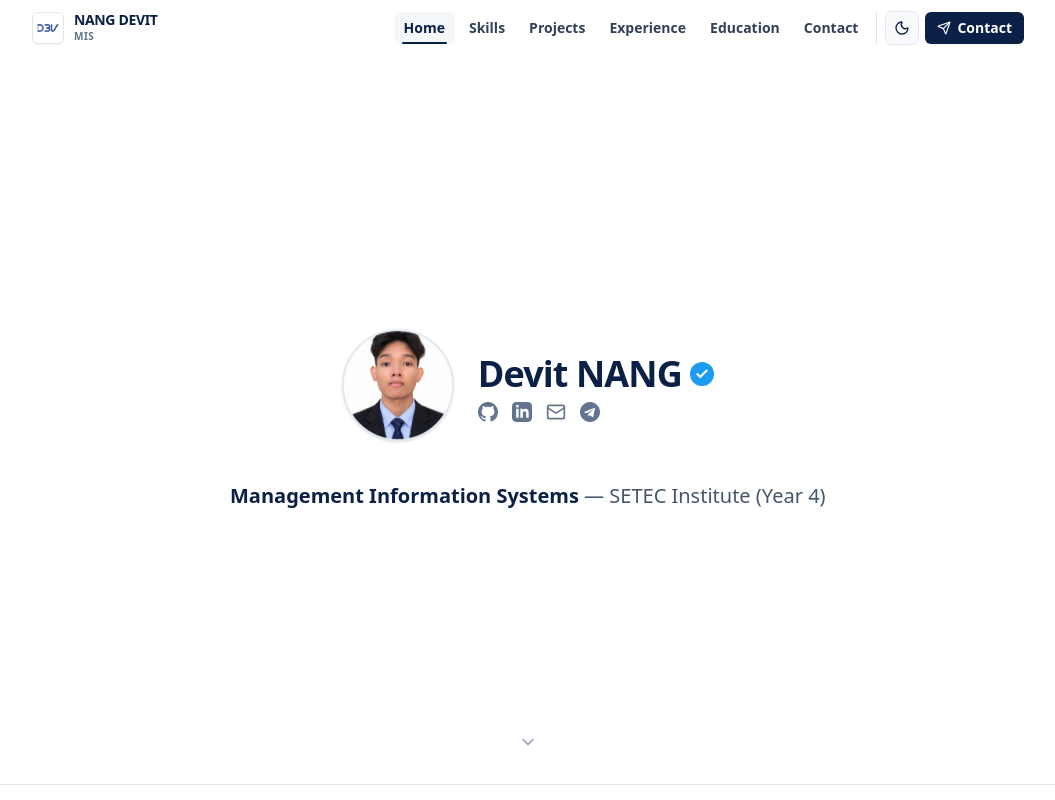
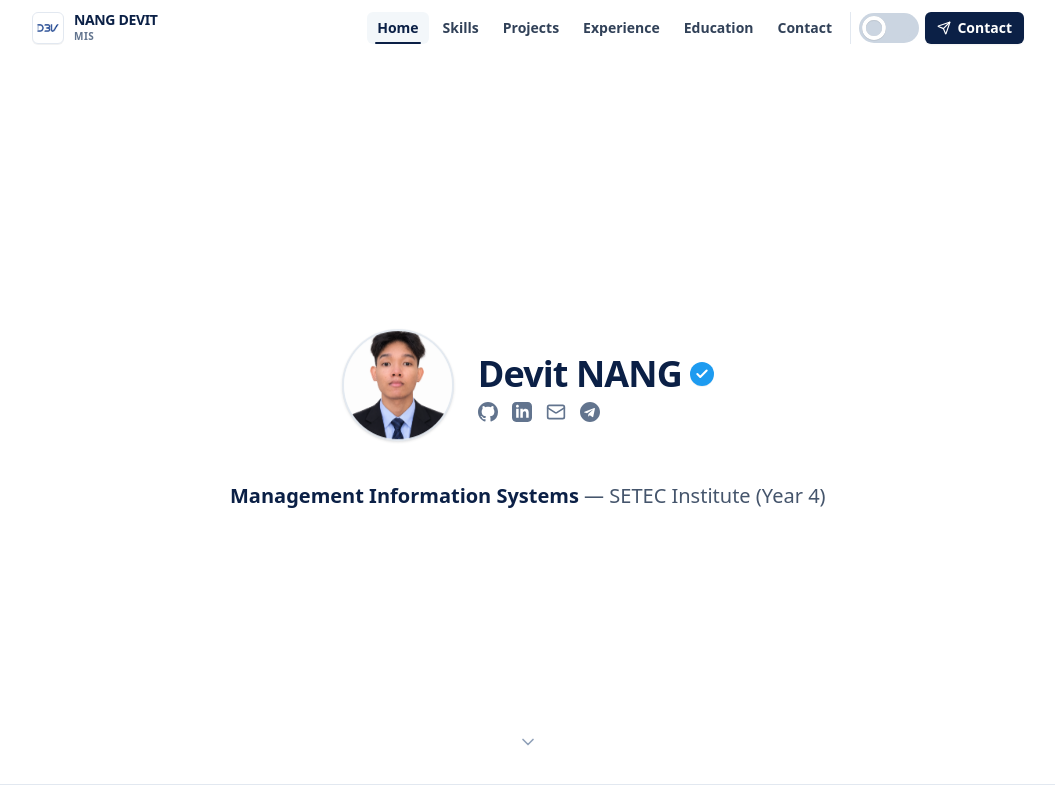
Before and after one commit to devitnang/Nang-Devit_MIS_Portfolio, a Next.js app: page / in a window 1280 px wide. Shown: the top 800 px of the page, without its empty margins (112-1167 px from the left). Built offline with nearby package versions, Linux system fonts and the light colour scheme.

Commit message:
feat(ui): implement fluid SVG liquid dark/light switch with smooth page transition

```diff
--- a/src/app/globals.css
+++ b/src/app/globals.css
@@ -236,3 +236,103 @@ body {
 .animate-scroll-indicator {
   animation: floatIndicator 2s ease-in-out infinite;
 }
+
+/* =========================================================================
+   Ultra-Smooth Theme Mode Crossfade Transition for Entire Website
+   ========================================================================= */
+html.theme-transitioning,
+html.theme-transitioning *,
+html.theme-transitioning *::before,
+html.theme-transitioning *::after {
+  transition:
+    background-color 0.45s cubic-bezier(0.4, 0, 0.2, 1),
+    border-color 0.45s cubic-bezier(0.4, 0, 0.2, 1),
+    color 0.45s cubic-bezier(0.4, 0, 0.2, 1),
+    fill 0.45s cubic-bezier(0.4, 0, 0.2, 1),
+    stroke 0.45s cubic-bezier(0.4, 0, 0.2, 1),
+    box-shadow 0.45s cubic-bezier(0.4, 0, 0.2, 1) !important;
+  transition-delay: 0s !important;
+}
+
+/* =========================================================================
+   Modern Liquid-Glass Fluid SVG Theme Toggle Switch
+   ========================================================================= */
+.theme-switch-wrapper {
+  display: inline-flex;
+  align-items: center;
+  position: relative;
+  padding: 5px;
+}
+
+.theme-switch-wrapper input[type="checkbox"] {
+  position: absolute;
+  opacity: 0;
+  width: 0;
+  height: 0;
+  pointer-events: none;
+}
+
+.theme-switch {
+  --a: 0.52s cubic-bezier(0.34, 1.25, 0.64, 1);
+  --track-bg: #cbd5e1;
+  --knob-color: #ffffff;
+  cursor: pointer;
+  position: relative;
+  display: inline-flex;
+  align-items: center;
+  height: 20px;
+  border-radius: 20px;
+  box-shadow: 0 0 0 5px var(--track-bg), 0 1px 3px rgba(0, 0, 0, 0.12);
+  aspect-ratio: 212.4992 / 84.4688;
+  background-color: var(--track-bg);
+  transition:
+    background-color 0.4s cubic-bezier(0.4, 0, 0.2, 1),
+    box-shadow 0.4s cubic-bezier(0.4, 0, 0.2, 1),
+    transform 0.18s cubic-bezier(0.34, 1.25, 0.64, 1);
+  user-select: none;
+  -webkit-tap-highlight-color: transparent;
+}
+
+.theme-switch:active {
+  transform: scale(0.94);
+}
+
+.dark .theme-switch {
+  --track-bg: #0b2046;
+  --knob-color: #38bdf8;
+  box-shadow: 0 0 0 5px var(--track-bg), 0 0 12px rgba(56, 189, 248, 0.3);
+}
+
+.theme-switch svg {
+  height: 100%;
+  width: 100%;
+  overflow: visible;
+}
+
+.theme-switch svg path {
+  color: var(--knob-color);
+  stroke-width: 16;
+  stroke-linecap: round;
+  stroke-linejoin: round;
+  stroke-dasharray: 136 224;
+  stroke-dashoffset: 0;
+  transform-box: fill-box;
+  transform-origin: center;
+  filter: drop-shadow(0 1px 2px rgba(0, 0, 0, 0.25));
+  transition:
+    stroke-dashoffset var(--a),
+    color 0.35s ease,
+    filter 0.35s ease,
+    0s transform;
+}
+
+.theme-switch-wrapper input[type="checkbox"]:checked ~ .theme-switch svg path {
+  stroke-dashoffset: 180;
+  transform: scaleY(-1);
+  filter: drop-shadow(0 0 5px rgba(56, 189, 248, 0.8));
+}
+
+.theme-switch-wrapper input[type="checkbox"]:focus-visible ~ .theme-switch {
+  outline: 2px solid #2563eb;
+  outline-offset: 7px;
+}
--- a/src/components/ui/ThemeToggle.tsx
+++ b/src/components/ui/ThemeToggle.tsx
@@ -1,38 +1,75 @@
 "use client";
 
 import { useTheme } from "next-themes";
-import { useEffect, useState } from "react";
-import { Sun, Moon } from "lucide-react";
+import { useEffect, useState, useId } from "react";
 
+/**
+ * Modern Liquid-Glass Fluid SVG Theme Toggle Switch.
+ * Features a single continuous stadium SVG track with a sliding liquid stroke knob,
+ * tactile haptic micro-feedback, and an ultra-smooth whole-page theme crossfade.
+ */
 export function ThemeToggle() {
   const { theme, setTheme, resolvedTheme } = useTheme();
   const [mounted, setMounted] = useState(false);
+  const inputId = useId();
 
   useEffect(() => {
     setMounted(true);
   }, []);
 
+  const isDark = mounted && (resolvedTheme === "dark" || theme === "dark");
+
+  const toggleTheme = () => {
+    // Add smooth transition class to documentElement for fluid theme crossfade
+    if (typeof document !== "undefined") {
+      const root = document.documentElement;
+      root.classList.add("theme-transitioning");
+      window.setTimeout(() => {
+        root.classList.remove("theme-transitioning");
+      }, 500);
+    }
+    setTheme(isDark ? "light" : "dark");
+  };
+
   if (!mounted) {
     return (
-      <div className="w-9 h-9 rounded-md border border-slate-200 dark:border-slate-800 bg-transparent" />
+      <div className="p-[5px] inline-flex items-center">
+        <div
+          aria-hidden="true"
+          className="h-[20px] rounded-full aspect-[212.4992/84.4688] bg-slate-200 dark:bg-slate-800 animate-pulse"
+          style={{
+            boxShadow: "0 0 0 5px rgba(148, 163, 184, 0.4)",
+          }}
+        />
+      </div>
     );
   }
 
-  const isDark = resolvedTheme === "dark" || theme === "dark";
-
   return (
-    <button
-      type="button"
-      onClick={() => setTheme(isDark ? "light" : "dark")}
-      className="p-2 rounded-md border border-slate-200 dark:border-slate-800 bg-slate-50 dark:bg-slate-900/60 hover:bg-slate-100 dark:hover:bg-slate-800/80 text-slate-700 dark:text-slate-300 transition-all duration-150 focus:outline-none focus:ring-2 focus:ring-[#0B2046] dark:focus:ring-blue-400 cursor-pointer"
-      aria-label={isDark ? "Switch to Light Mode" : "Switch to Dark Mode"}
-      title={isDark ? "Switch to Light Mode" : "Switch to Dark Mode"}
-    >
-      {isDark ? (
-        <Sun className="w-4 h-4 text-amber-400" />
-      ) : (
-        <Moon className="w-4 h-4 text-[#0B2046]" />
-      )}
-    </button>
+    <div className="theme-switch-wrapper">
+      <input
+        id={inputId}
+        type="checkbox"
+        checked={isDark}
+        onChange={toggleTheme}
+        aria-label={isDark ? "Switch to Light Mode" : "Switch to Dark Mode"}
+      />
+      <label
+        className="theme-switch"
+        htmlFor={inputId}
+        title={isDark ? "Switch to Light Mode" : "Switch to Dark Mode"}
+      >
+        <svg viewBox="0 0 212.4992 84.4688" overflow="visible">
+          <path
+            pathLength={360}
+            fill="none"
+            stroke="currentColor"
+            d="M 42.2496 0 A 42.24 42.24 90 0 0 0 42.2496 A 42.24 42.24 90 0 0 42.2496 84.4688 A 42.24 42.24 90 0 0 84.4992 42.2496 A 42.24 42.24 90 0 0 42.2496 0 A 42.24 42.24 90 0 0 0 42.2496 A 42.24 42.24 90 0 0 42.2496 84.4688 L 170.2496 84.4688 A 42.24 42.24 90 0 0 212.4992 42.2496 A 42.24 42.24 90 0 0 170.2496 0 A 42.24 42.24 90 0 0 128 42.2496 A 42.24 42.24 90 0 0 170.2496 84.4688 A 42.24 42.24 90 0 0 212.4992 42.2496 A 42.24 42.24 90 0 0 170.2496 0 L 42.2496 0"
+          />
+        </svg>
+      </label>
+    </div>
   );
 }
+
+export default ThemeToggle;
```
